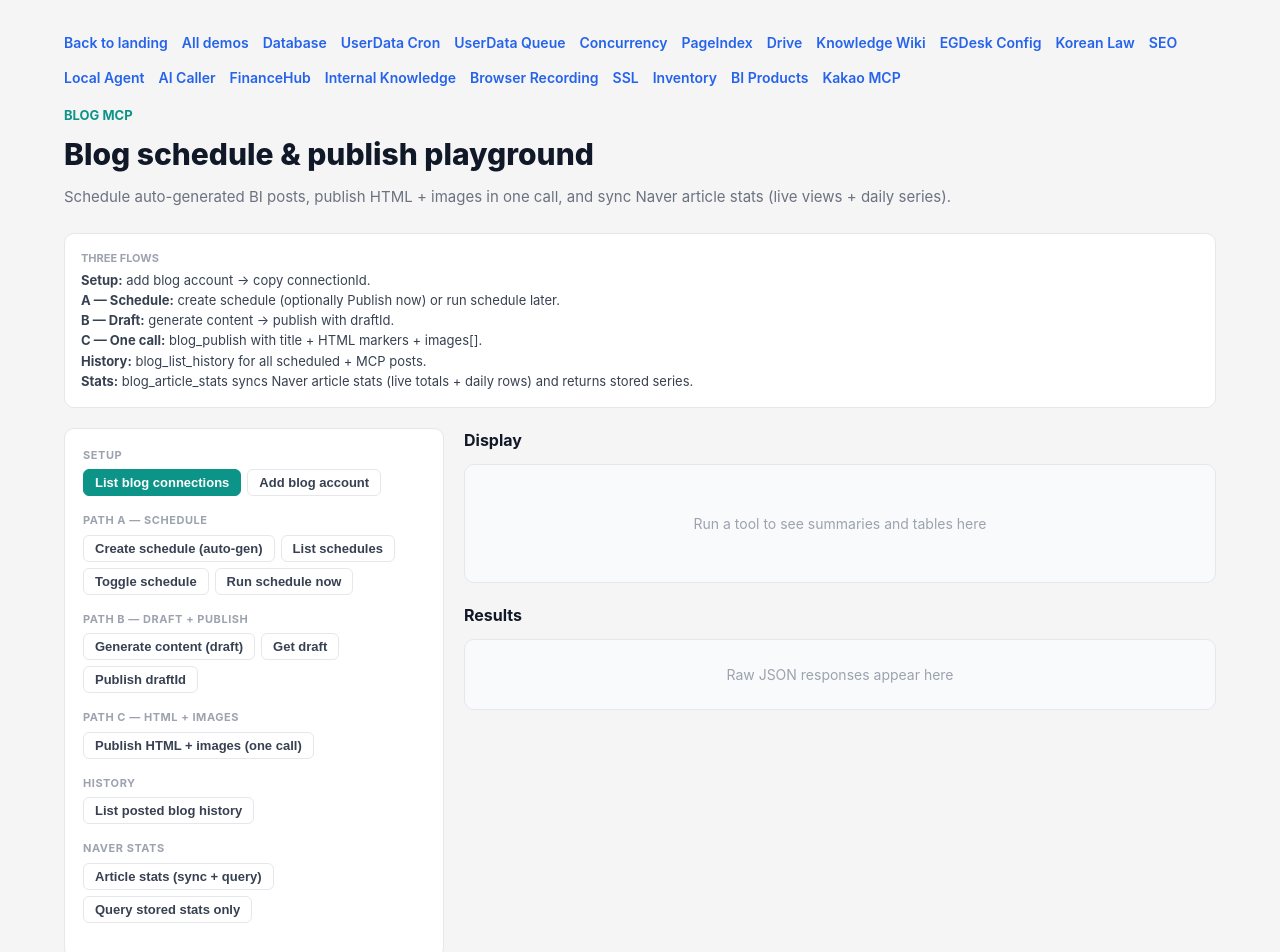
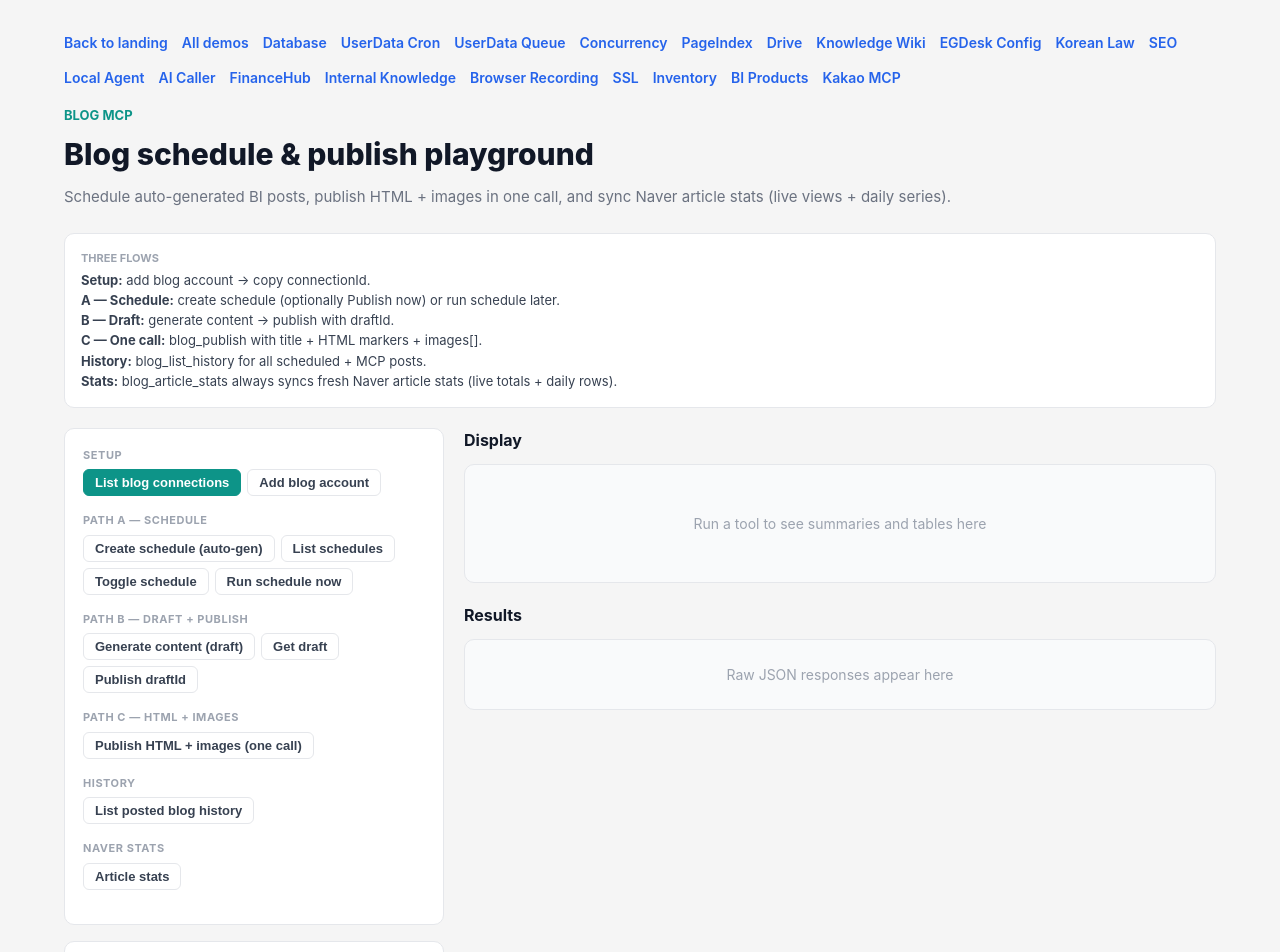
Before and after one commit to minseochh02/egdesk-system-demo, a Next.js app: page /blog-mcp in a window 1280 px wide. Shown: the top 952 px of the page. Built offline with nearby package versions, Linux system fonts and the light colour scheme.

Commit message:
Remove stored-only blog_article_stats query path from demo.
Co-authored-by: Cursor <cursoragent@cursor.com>

```diff
--- a/app/blog-mcp/page.tsx
+++ b/app/blog-mcp/page.tsx
@@ -406,9 +406,9 @@ const TOOLS: PlaygroundToolDef[] = [
   },
   {
     name: 'blog_article_stats',
-    title: 'Article stats (sync + query)',
+    title: 'Article stats',
     description:
-      'Naver only — sync from blog.stat.naver.com (Excel + live 누적 조회수/공감/댓글 and today’s daily rows), store in SQLite, then return series/referrers/demo. Set sync=false to query stored data only.',
+      'Naver only — always syncs fresh stats from blog.stat.naver.com (Excel + live 누적 조회수/공감/댓글 and today’s daily rows), stores in SQLite, then returns series/referrers/demo.',
     category: 'stats',
     fields: [
       {
@@ -433,12 +433,6 @@ const TOOLS: PlaygroundToolDef[] = [
         hint: 'Uses publish history entries that have postId',
       },
       {
-        name: 'sync',
-        label: 'Download from Naver before returning',
-        type: 'boolean',
-        defaultValue: true,
-      },
-      {
         name: 'metric',
         label: 'Filter returned rows',
         type: 'select',
@@ -454,37 +448,6 @@ const TOOLS: PlaygroundToolDef[] = [
         name: 'dateTo',
         label: 'Date to (YYYY-MM-DD)',
         type: 'string',
-      },
-      {
-        name: 'limit',
-        label: 'Row limit',
-        type: 'number',
-        defaultValue: 50,
-      },
-    ],
-  },
-  {
-    name: 'blog_article_stats',
-    title: 'Query stored stats only',
-    description: 'Read SQLite without hitting Naver (sync=false).',
-    category: 'stats',
-    helperName: 'query_only',
-    fields: [
-      {
-        name: 'connectionId',
-        label: 'Connection ID filter',
-        type: 'string',
-      },
-      {
-        name: 'postId',
-        label: 'Post ID',
-        type: 'string',
-      },
-      {
-        name: 'sync',
-        label: 'Sync (forced false)',
-        type: 'boolean',
-        defaultValue: false,
       },
       {
         name: 'limit',
@@ -528,10 +491,6 @@ export default function BlogMcpPlayground() {
         .filter(Boolean);
     } else if (typeof next.topics === 'string') {
       delete next.topics;
-    }
-
-    if (context.tool?.helperName === 'query_only') {
-      next.sync = false;
     }
 
     if (next.metric === '') delete next.metric;
@@ -898,7 +857,7 @@ export default function BlogMcpPlayground() {
           <strong>B — Draft:</strong> generate content → publish with draftId.<br />
           <strong>C — One call:</strong> blog_publish with title + HTML markers + images[].<br />
           <strong>History:</strong> blog_list_history for all scheduled + MCP posts.<br />
-          <strong>Stats:</strong> blog_article_stats syncs Naver article stats (live totals + daily rows) and returns stored series.
+          <strong>Stats:</strong> blog_article_stats always syncs fresh Naver article stats (live totals + daily rows).
         </p>
       </div>
     </div>
```
